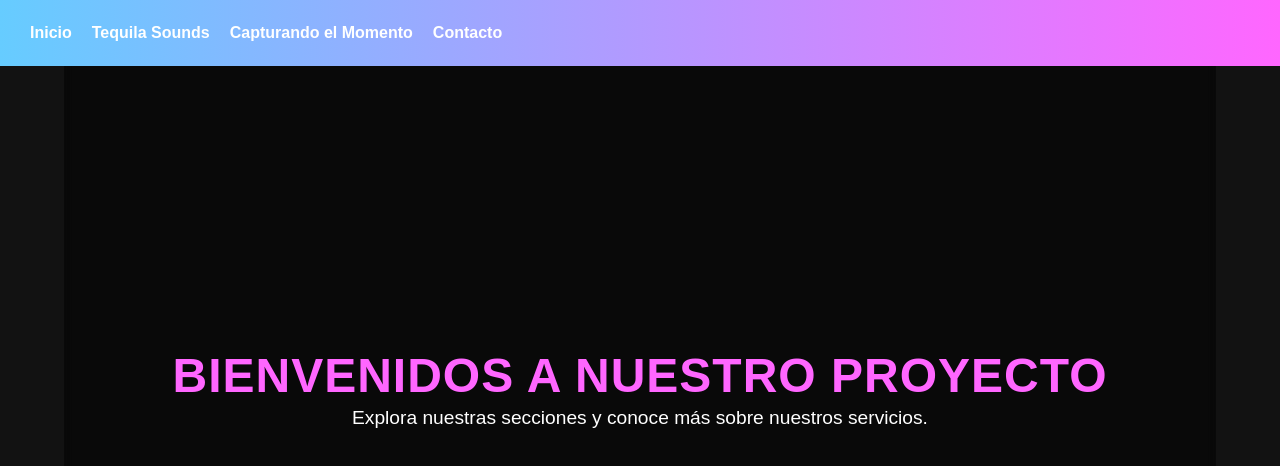
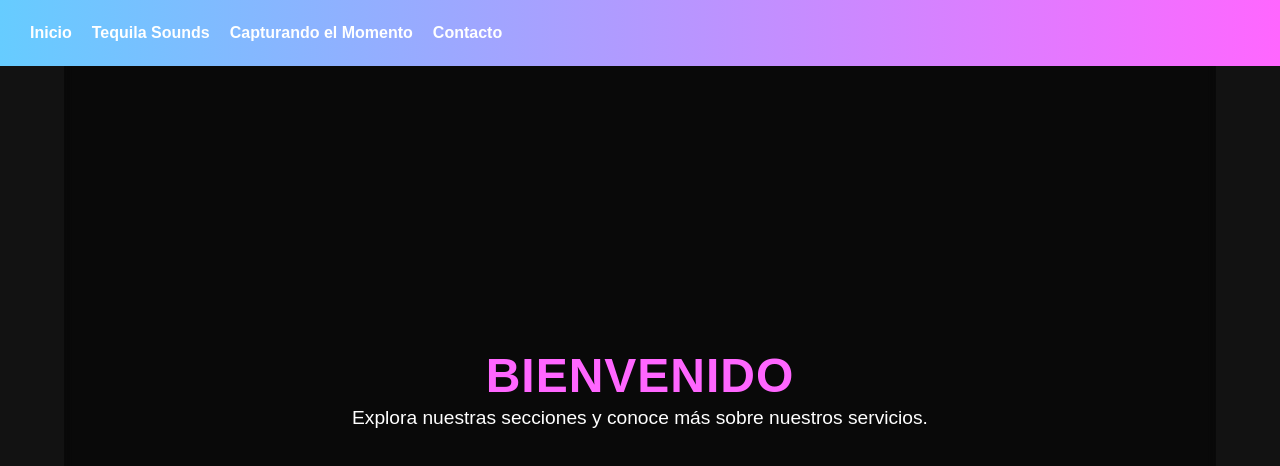
Before and after one commit to mcantee-cloud/Proyecto_final, a plain HTML site: page index.html in a window 1280 px wide. Shown: the top 466 px of the page. Drawn offline with Linux system fonts and the light colour scheme.

Commit message:
index.html

```diff
--- a/index.html
+++ b/index.html
@@ -3,7 +3,7 @@
 <head>
     <meta charset="UTF-8">
     <meta name="viewport" content="width=device-width, initial-scale=1.0">
-    <title>Proyecto Final</title>
+    <title>Tequila-Capturando</title>
     <link rel="stylesheet" href="assets/css/style.css">
 </head>
 <body>
@@ -21,7 +21,7 @@
 
 <section id="inicio" class="hero inicio-hero">
     <div class="hero-content">
-        <h1>Bienvenidos a Nuestro Proyecto</h1>
+        <h1>Bienvenido</h1>
         <p>Explora nuestras secciones y conoce más sobre nuestros servicios.</p>
     </div>
 </section>
```
